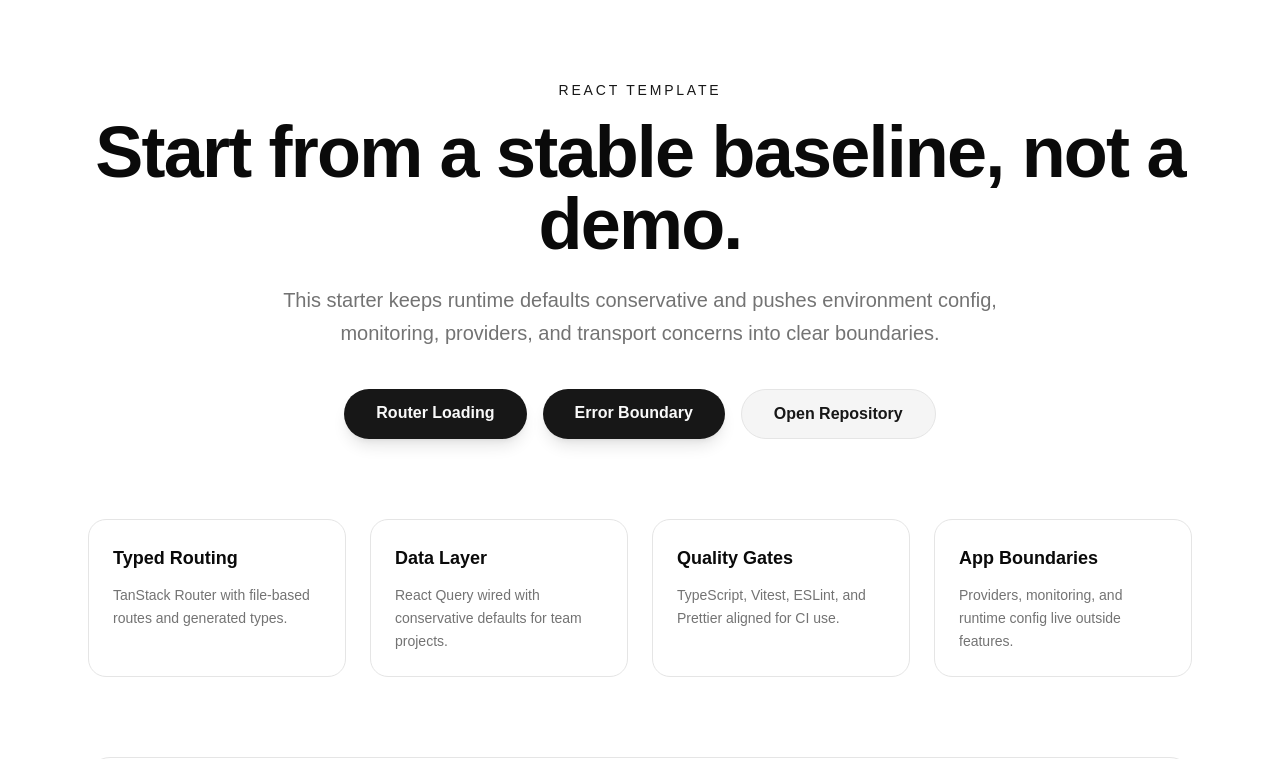
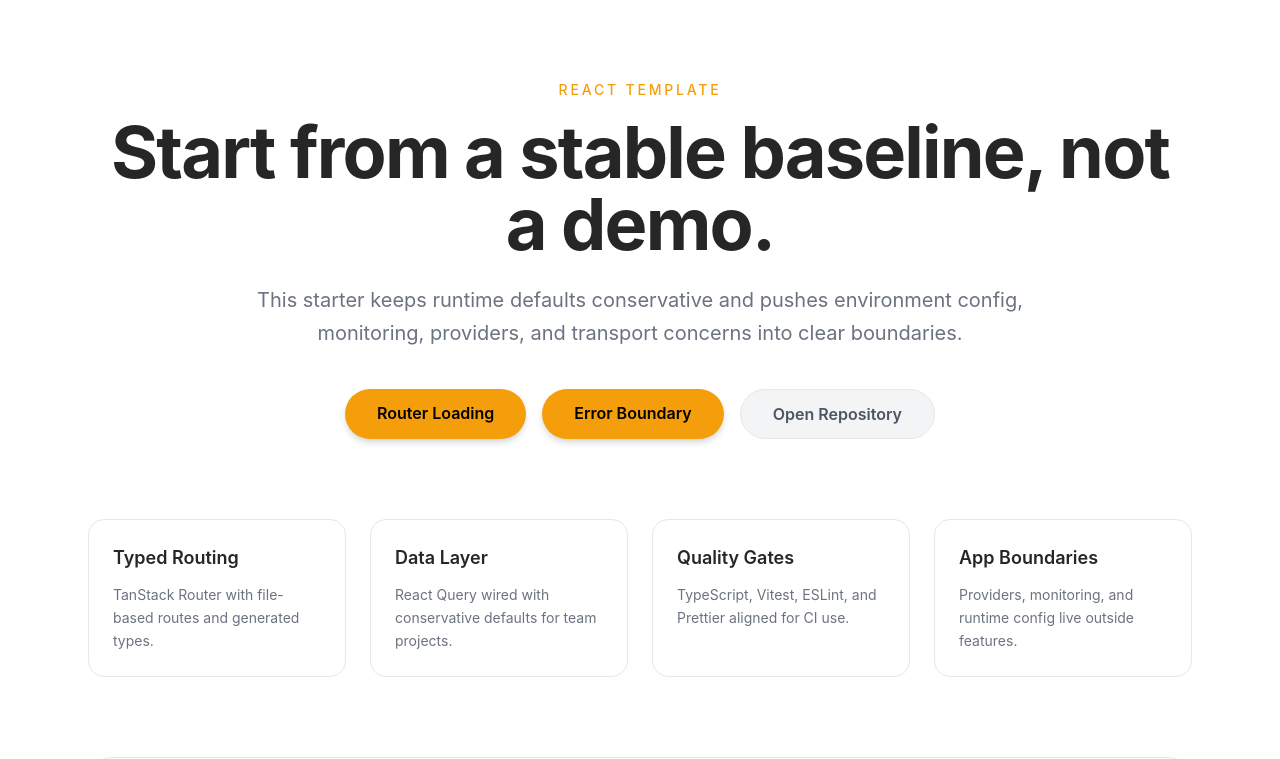
Before and after one commit to RingoTangs/react-app, a React (Vite) app: page / in a window 1280 px wide. Shown: the top 759 px of the page. Built offline with nearby package versions, Linux system fonts and the light colour scheme.

Commit message:
refactor: remove Geist font import and consolidate theme styles in theme.css

```diff
--- a/package.json
+++ b/package.json
@@ -43,7 +43,6 @@
   },
   "dependencies": {
     "@base-ui/react": "^1.8.0",
-    "@fontsource-variable/geist": "^5.3.0",
     "@tanstack/react-query": "^5.103.1",
     "@tanstack/react-router": "^1.170.38",
     "class-variance-authority": "^0.7.1",
--- a/src/styles/index.css
+++ b/src/styles/index.css
@@ -3,126 +3,14 @@
 @import 'tailwindcss';
 @import 'tw-animate-css';
 @import 'shadcn/tailwind.css';
-@import '@fontsource-variable/geist';
+@import './theme.css';
 
 /*
  * Tailwind 默认 dark: 使用 prefers-color-scheme。
  * 项目使用根元素的 .dark class 控制。
  * https://tailwindcss.com/docs/adding-custom-styles#adding-custom-variants
  */
-@custom-variant dark (&:is(.dark *));
-
-@theme inline {
-  --font-heading: var(--font-sans);
-  --font-sans: 'Geist Variable', sans-serif;
-  --color-sidebar-ring: var(--sidebar-ring);
-  --color-sidebar-border: var(--sidebar-border);
-  --color-sidebar-accent-foreground: var(--sidebar-accent-foreground);
-  --color-sidebar-accent: var(--sidebar-accent);
-  --color-sidebar-primary-foreground: var(--sidebar-primary-foreground);
-  --color-sidebar-primary: var(--sidebar-primary);
-  --color-sidebar-foreground: var(--sidebar-foreground);
-  --color-sidebar: var(--sidebar);
-  --color-chart-5: var(--chart-5);
-  --color-chart-4: var(--chart-4);
-  --color-chart-3: var(--chart-3);
-  --color-chart-2: var(--chart-2);
-  --color-chart-1: var(--chart-1);
-  --color-ring: var(--ring);
-  --color-input: var(--input);
-  --color-border: var(--border);
-  --color-destructive: var(--destructive);
-  --color-accent-foreground: var(--accent-foreground);
-  --color-accent: var(--accent);
-  --color-muted-foreground: var(--muted-foreground);
-  --color-muted: var(--muted);
-  --color-secondary-foreground: var(--secondary-foreground);
-  --color-secondary: var(--secondary);
-  --color-primary-foreground: var(--primary-foreground);
-  --color-primary: var(--primary);
-  --color-popover-foreground: var(--popover-foreground);
-  --color-popover: var(--popover);
-  --color-card-foreground: var(--card-foreground);
-  --color-card: var(--card);
-  --color-foreground: var(--foreground);
-  --color-background: var(--background);
-  --radius-sm: calc(var(--radius) * 0.6);
-  --radius-md: calc(var(--radius) * 0.8);
-  --radius-lg: var(--radius);
-  --radius-xl: calc(var(--radius) * 1.4);
-  --radius-2xl: calc(var(--radius) * 1.8);
-  --radius-3xl: calc(var(--radius) * 2.2);
-  --radius-4xl: calc(var(--radius) * 2.6);
-}
-
-:root {
-  --background: oklch(1 0 0);
-  --foreground: oklch(0.145 0 0);
-  --card: oklch(1 0 0);
-  --card-foreground: oklch(0.145 0 0);
-  --popover: oklch(1 0 0);
-  --popover-foreground: oklch(0.145 0 0);
-  --primary: oklch(0.205 0 0);
-  --primary-foreground: oklch(0.985 0 0);
-  --secondary: oklch(0.97 0 0);
-  --secondary-foreground: oklch(0.205 0 0);
-  --muted: oklch(0.97 0 0);
-  --muted-foreground: oklch(0.556 0 0);
-  --accent: oklch(0.97 0 0);
-  --accent-foreground: oklch(0.205 0 0);
-  --destructive: oklch(0.577 0.245 27.325);
-  --border: oklch(0.922 0 0);
-  --input: oklch(0.922 0 0);
-  --ring: oklch(0.708 0 0);
-  --chart-1: oklch(0.87 0 0);
-  --chart-2: oklch(0.556 0 0);
-  --chart-3: oklch(0.439 0 0);
-  --chart-4: oklch(0.371 0 0);
-  --chart-5: oklch(0.269 0 0);
-  --radius: 0.625rem;
-  --sidebar: oklch(0.985 0 0);
-  --sidebar-foreground: oklch(0.145 0 0);
-  --sidebar-primary: oklch(0.205 0 0);
-  --sidebar-primary-foreground: oklch(0.985 0 0);
-  --sidebar-accent: oklch(0.97 0 0);
-  --sidebar-accent-foreground: oklch(0.205 0 0);
-  --sidebar-border: oklch(0.922 0 0);
-  --sidebar-ring: oklch(0.708 0 0);
-}
-
-.dark {
-  --background: oklch(0.145 0 0);
-  --foreground: oklch(0.985 0 0);
-  --card: oklch(0.205 0 0);
-  --card-foreground: oklch(0.985 0 0);
-  --popover: oklch(0.205 0 0);
-  --popover-foreground: oklch(0.985 0 0);
-  --primary: oklch(0.922 0 0);
-  --primary-foreground: oklch(0.205 0 0);
-  --secondary: oklch(0.269 0 0);
-  --secondary-foreground: oklch(0.985 0 0);
-  --muted: oklch(0.269 0 0);
-  --muted-foreground: oklch(0.708 0 0);
-  --accent: oklch(0.269 0 0);
-  --accent-foreground: oklch(0.985 0 0);
-  --destructive: oklch(0.704 0.191 22.216);
-  --border: oklch(1 0 0 / 10%);
-  --input: oklch(1 0 0 / 15%);
-  --ring: oklch(0.556 0 0);
-  --chart-1: oklch(0.87 0 0);
-  --chart-2: oklch(0.556 0 0);
-  --chart-3: oklch(0.439 0 0);
-  --chart-4: oklch(0.371 0 0);
-  --chart-5: oklch(0.269 0 0);
-  --sidebar: oklch(0.205 0 0);
-  --sidebar-foreground: oklch(0.985 0 0);
-  --sidebar-primary: oklch(0.488 0.243 264.376);
-  --sidebar-primary-foreground: oklch(0.985 0 0);
-  --sidebar-accent: oklch(0.269 0 0);
-  --sidebar-accent-foreground: oklch(0.985 0 0);
-  --sidebar-border: oklch(1 0 0 / 10%);
-  --sidebar-ring: oklch(0.556 0 0);
-}
+@custom-variant dark (&: is(.dark *));
 
 @layer base {
   * {
--- /dev/null
+++ b/src/styles/theme.css
@@ -0,0 +1,160 @@
+:root {
+  --background: #ffffff;
+  --foreground: #262626;
+  --card: #ffffff;
+  --card-foreground: #262626;
+  --popover: #ffffff;
+  --popover-foreground: #262626;
+  --primary: #f59e0b;
+  --primary-foreground: #000000;
+  --secondary: #f3f4f6;
+  --secondary-foreground: #4b5563;
+  --muted: #f9fafb;
+  --muted-foreground: #6b7280;
+  --accent: #fffbeb;
+  --accent-foreground: #92400e;
+  --destructive: #ef4444;
+  --destructive-foreground: #ffffff;
+  --border: #e5e7eb;
+  --input: #e5e7eb;
+  --ring: #f59e0b;
+  --chart-1: #f59e0b;
+  --chart-2: #d97706;
+  --chart-3: #b45309;
+  --chart-4: #92400e;
+  --chart-5: #78350f;
+  --sidebar: #f9fafb;
+  --sidebar-foreground: #262626;
+  --sidebar-primary: #f59e0b;
+  --sidebar-primary-foreground: #ffffff;
+  --sidebar-accent: #fffbeb;
+  --sidebar-accent-foreground: #92400e;
+  --sidebar-border: #e5e7eb;
+  --sidebar-ring: #f59e0b;
+  --radius: 0.375rem;
+  --shadow-x: 0px;
+  --shadow-y: 4px;
+  --shadow-blur: 8px;
+  --shadow-spread: -1px;
+  --shadow-opacity: 0.1;
+  --shadow-color: hsl(0 0% 0%);
+  --shadow-2xs: 0px 4px 8px -1px hsl(0 0% 0% / 0.05);
+  --shadow-xs: 0px 4px 8px -1px hsl(0 0% 0% / 0.05);
+  --shadow-sm:
+    0px 4px 8px -1px hsl(0 0% 0% / 0.1), 0px 1px 2px -2px hsl(0 0% 0% / 0.1);
+  --shadow:
+    0px 4px 8px -1px hsl(0 0% 0% / 0.1), 0px 1px 2px -2px hsl(0 0% 0% / 0.1);
+  --shadow-md:
+    0px 4px 8px -1px hsl(0 0% 0% / 0.1), 0px 2px 4px -2px hsl(0 0% 0% / 0.1);
+  --shadow-lg:
+    0px 4px 8px -1px hsl(0 0% 0% / 0.1), 0px 4px 6px -2px hsl(0 0% 0% / 0.1);
+  --shadow-xl:
+    0px 4px 8px -1px hsl(0 0% 0% / 0.1), 0px 8px 10px -2px hsl(0 0% 0% / 0.1);
+  --shadow-2xl: 0px 4px 8px -1px hsl(0 0% 0% / 0.25);
+  --tracking-normal: 0em;
+  --spacing: 0.25rem;
+}
+
+.dark {
+  --background: #171717;
+  --foreground: #e5e5e5;
+  --card: #262626;
+  --card-foreground: #e5e5e5;
+  --popover: #262626;
+  --popover-foreground: #e5e5e5;
+  --primary: #f59e0b;
+  --primary-foreground: #000000;
+  --secondary: #262626;
+  --secondary-foreground: #e5e5e5;
+  --muted: #1f1f1f;
+  --muted-foreground: #a3a3a3;
+  --accent: #92400e;
+  --accent-foreground: #fde68a;
+  --destructive: #ef4444;
+  --destructive-foreground: #ffffff;
+  --border: #404040;
+  --input: #404040;
+  --ring: #f59e0b;
+  --chart-1: #fbbf24;
+  --chart-2: #d97706;
+  --chart-3: #92400e;
+  --chart-4: #b45309;
+  --chart-5: #92400e;
+  --sidebar: #0f0f0f;
+  --sidebar-foreground: #e5e5e5;
+  --sidebar-primary: #f59e0b;
+  --sidebar-primary-foreground: #ffffff;
+  --sidebar-accent: #92400e;
+  --sidebar-accent-foreground: #fde68a;
+  --sidebar-border: #404040;
+  --sidebar-ring: #f59e0b;
+  --radius: 0.375rem;
+  --shadow-x: 0px;
+  --shadow-y: 4px;
+  --shadow-blur: 8px;
+  --shadow-spread: -1px;
+  --shadow-opacity: 0.1;
+  --shadow-color: hsl(0 0% 0%);
+  --shadow-2xs: 0px 4px 8px -1px hsl(0 0% 0% / 0.05);
+  --shadow-xs: 0px 4px 8px -1px hsl(0 0% 0% / 0.05);
+  --shadow-sm:
+    0px 4px 8px -1px hsl(0 0% 0% / 0.1), 0px 1px 2px -2px hsl(0 0% 0% / 0.1);
+  --shadow:
+    0px 4px 8px -1px hsl(0 0% 0% / 0.1), 0px 1px 2px -2px hsl(0 0% 0% / 0.1);
+  --shadow-md:
+    0px 4px 8px -1px hsl(0 0% 0% / 0.1), 0px 2px 4px -2px hsl(0 0% 0% / 0.1);
+  --shadow-lg:
+    0px 4px 8px -1px hsl(0 0% 0% / 0.1), 0px 4px 6px -2px hsl(0 0% 0% / 0.1);
+  --shadow-xl:
+    0px 4px 8px -1px hsl(0 0% 0% / 0.1), 0px 8px 10px -2px hsl(0 0% 0% / 0.1);
+  --shadow-2xl: 0px 4px 8px -1px hsl(0 0% 0% / 0.25);
+}
+
+@theme inline {
+  --color-background: var(--background);
+  --color-foreground: var(--foreground);
+  --color-card: var(--card);
+  --color-card-foreground: var(--card-foreground);
+  --color-popover: var(--popover);
+  --color-popover-foreground: var(--popover-foreground);
+  --color-primary: var(--primary);
+  --color-primary-foreground: var(--primary-foreground);
+  --color-secondary: var(--secondary);
+  --color-secondary-foreground: var(--secondary-foreground);
+  --color-muted: var(--muted);
+  --color-muted-foreground: var(--muted-foreground);
+  --color-accent: var(--accent);
+  --color-accent-foreground: var(--accent-foreground);
+  --color-destructive: var(--destructive);
+  --color-destructive-foreground: var(--destructive-foreground);
+  --color-border: var(--border);
+  --color-input: var(--input);
+  --color-ring: var(--ring);
+  --color-chart-1: var(--chart-1);
+  --color-chart-2: var(--chart-2);
+  --color-chart-3: var(--chart-3);
+  --color-chart-4: var(--chart-4);
+  --color-chart-5: var(--chart-5);
+  --color-sidebar: var(--sidebar);
+  --color-sidebar-foreground: var(--sidebar-foreground);
+  --color-sidebar-primary: var(--sidebar-primary);
+  --color-sidebar-primary-foreground: var(--sidebar-primary-foreground);
+  --color-sidebar-accent: var(--sidebar-accent);
+  --color-sidebar-accent-foreground: var(--sidebar-accent-foreground);
+  --color-sidebar-border: var(--sidebar-border);
+  --color-sidebar-ring: var(--sidebar-ring);
+
+  --radius-sm: calc(var(--radius) - 4px);
+  --radius-md: calc(var(--radius) - 2px);
+  --radius-lg: var(--radius);
+  --radius-xl: calc(var(--radius) + 4px);
+
+  --shadow-2xs: var(--shadow-2xs);
+  --shadow-xs: var(--shadow-xs);
+  --shadow-sm: var(--shadow-sm);
+  --shadow: var(--shadow);
+  --shadow-md: var(--shadow-md);
+  --shadow-lg: var(--shadow-lg);
+  --shadow-xl: var(--shadow-xl);
+  --shadow-2xl: var(--shadow-2xl);
+}
```
